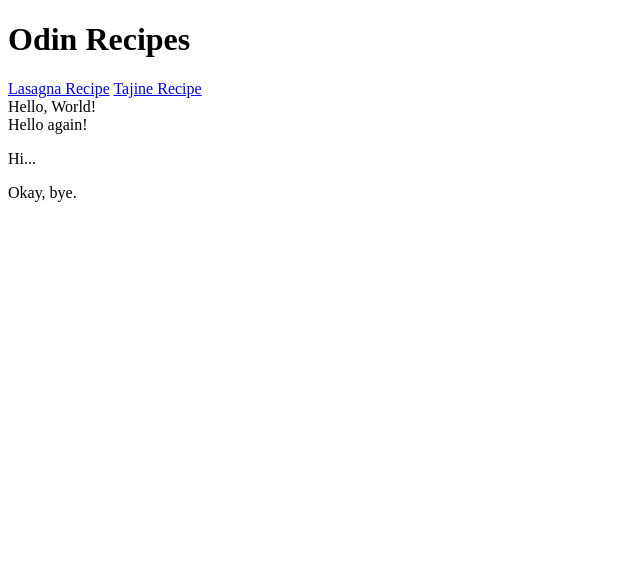
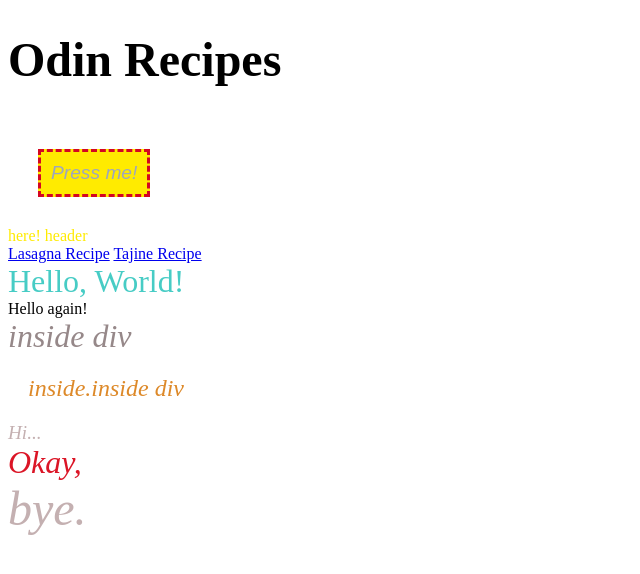
Before and after one commit to younesshammani/odin-recipes, a plain HTML site: page index.html in a window 1280 px wide. Shown: the whole page, without its empty margins (0-640 px from the left). Drawn offline with Linux system fonts and the light colour scheme.

Commit message:
intro to css finished!+intro CSS grid intro

```diff
--- a/index.html
+++ b/index.html
@@ -3,16 +3,89 @@
 <head>
     <meta charset="UTF-8">
     <meta name="viewport" content="width=device-width, initial-scale=1.0">
+    <style>
+        .container,
+        .container2 {
+            font-size: xx-large;
+
+        }
+        .container {
+
+            color: rgb(71, 204, 197);
+          margin: auto;
+
+        }
+
+        .container2 {
+
+            font-style: italic;
+          color: rgb(219, 21, 38);
+          margin: auto;
+
+        }
+        p {
+            font-size: larger;
+            font-style: italic;
+          color: hsl(357, 15%, 73%);
+          margin: auto;
+
+        }
+        button {
+          align-self: center ;
+            padding: 10px;;
+            border:   dashed medium #d40622;
+             margin: 30px;
+
+            background-color: #ffeb00;
+            font-size: larger;
+            font-style: italic;
+          color: hsla(229, 40%, 70%, 0.906);
+
+
+        }
+        div.first  {
+            font-size: xx-large;
+            font-style: italic;
+          color: hsl(356, 6%, 56%);
+          margin: auto;
+        }
+        div.second {
+            margin: 20px;
+            font-size: x-large;
+            font-style: italic;
+          color: #dd8929;
+
+        }
+        #title {
+            font-size: xxx-large;
+  background-color: transparent;
+}
+.subsection.header {
+    color: #ffeb00;
+}
+
+
+
+
+            </style>
     <title>Document</title>
 </head>
 <body>
-    <h1>Odin Recipes</h1>
-    <a href="recipes/lasagna.html">Lasagna Recipe</a>
+    <h1 id="title">Odin Recipes</h1>
+    <button>Press me!</button>
+    <div class="subsection header">
+        here! header
+    </div><a href="recipes/lasagna.html">Lasagna Recipe</a>
     <a href="recipes/tajine.html">Tajine Recipe</a>
-    <div>Hello, World!</div>
+    <div class="container">Hello, World!</div>
 <div>Hello again!</div>
+<div class="first">inside div</div>
+<div  class="second">inside.inside div</div>
+
+</div>
+
 <p>Hi...</p>
-<div>Okay, bye.</div>
+<div class="container2">Okay, <p class="subsection preview" id="title">bye.</p></div>
 
 
 </body>
```
Also changed, not shown: chatGPT.html (added, +41 -0 lines), recipes/tajine.html (+8 -3 lines).
